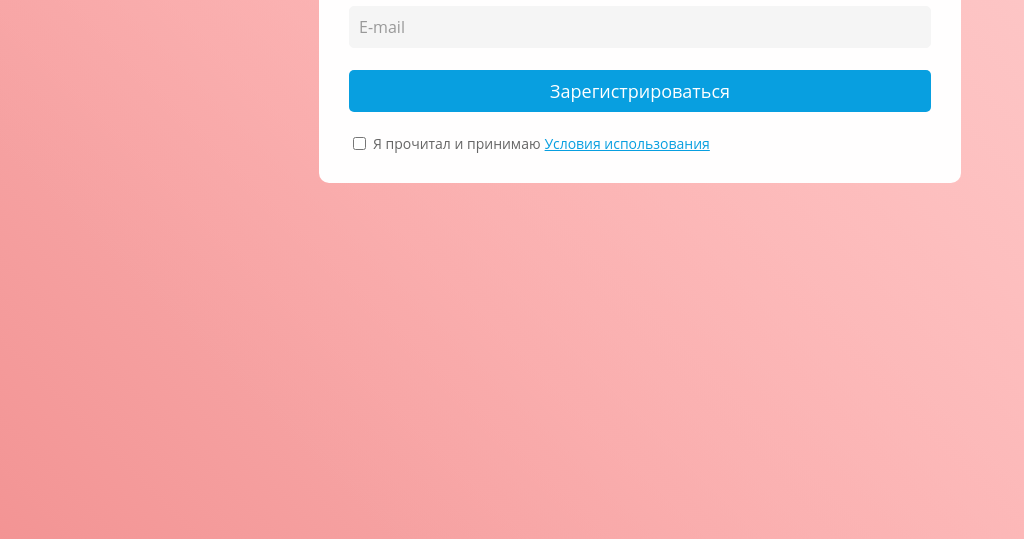
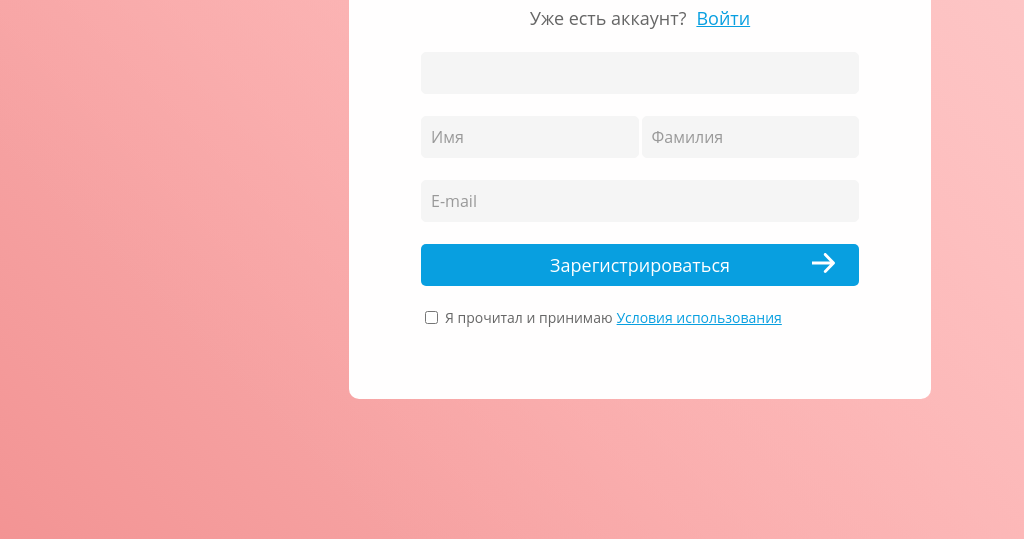
Before and after one commit to KonstantinVas/PerpleSchool-HTML, a plain HTML site: page 2-Form/form.html in a window 1280 px wide. Shown: the part 277-816 px from the top of the page, without its empty margins (0-1024 px from the left). Drawn offline with Linux system fonts and the light colour scheme.

Commit message:
3-flex готово. Добавлены flex и стрелка на кнопке

```diff
--- a/2-Form/style.css
+++ b/2-Form/style.css
@@ -1,5 +1,6 @@
 * {
     font-family: 'Open Sans', sans-serif;
+    box-sizing: border-box;
 }
 
 .container {
@@ -12,6 +13,9 @@
 body {
     background: linear-gradient(225.00deg, rgb(253, 197, 197) 25.447%, rgba(242, 152, 222, 0) 100%), linear-gradient(225.29deg, rgb(255, 165, 165) 32.964%, rgba(255, 255, 255, 0) 82.031%), rgb(243, 148, 148);
     height: 100vh;
+    display: flex;
+    align-items: center;
+    justify-content: center;
 }
 
 .block {
@@ -25,7 +29,7 @@ body {
     display: flex;
     flex-direction: column;
     gap: 22px;
-    padding: 30px;
+    padding: 72px;
     border-radius: 10px;
     max-width: 582px;
     width: 100%;
@@ -83,12 +87,20 @@ input:focus {
 }
 
 button {
+    position: relative;
     padding: 9px;
     border-radius: 5px;
     background: rgb(8, 159, 224);
     border: none;
     color: rgb(255, 255, 255);
     font-size: 18px;
+    cursor: pointer;
+}
+
+button::after {
+    content: url("./Arrow.svg");
+    position: absolute;
+    right: 24px;
 }
 
 label {
@@ -96,6 +108,7 @@ label {
     font-weight: 400;
     line-height: 19px;
     color: rgb(102, 102, 102);
+    cursor: pointer;
 }
 
 .checkbox__link {
```
Also changed, not shown: 2-Form/Arrow.svg (added).
